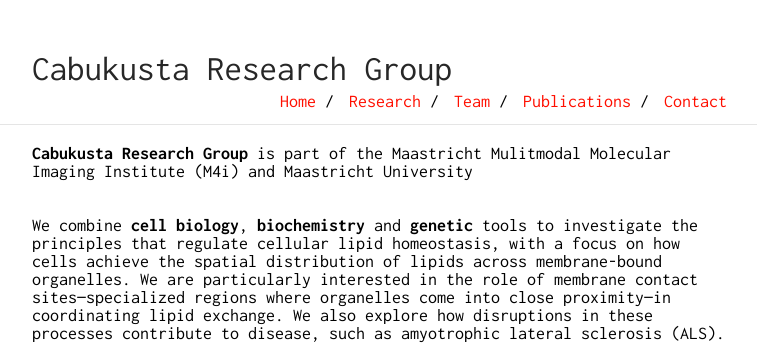
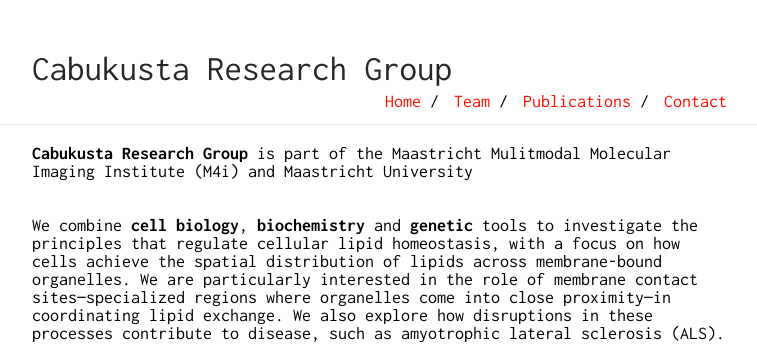
Before and after one commit to birolcabukusta/birolcabukusta.github.io, a Jekyll site: the page built from index.md, in a window 1280 px wide. Shown: the top 345 px of the page, without its empty margins (258-1015 px from the left). Built offline with Jekyll 4.4.1, drawn with Linux system fonts in a browser that asks for light colours.

Commit message:
Remove 'Research' from navigation menu

```diff
--- a/_config.yml
+++ b/_config.yml
@@ -18,8 +18,6 @@ sass:
 nav:
  - name: "Home"
    link: "index"
- - name: "Research"
-   link: "research"
  - name: "Team"
    link: "team"
  - name: "Publications"
```
